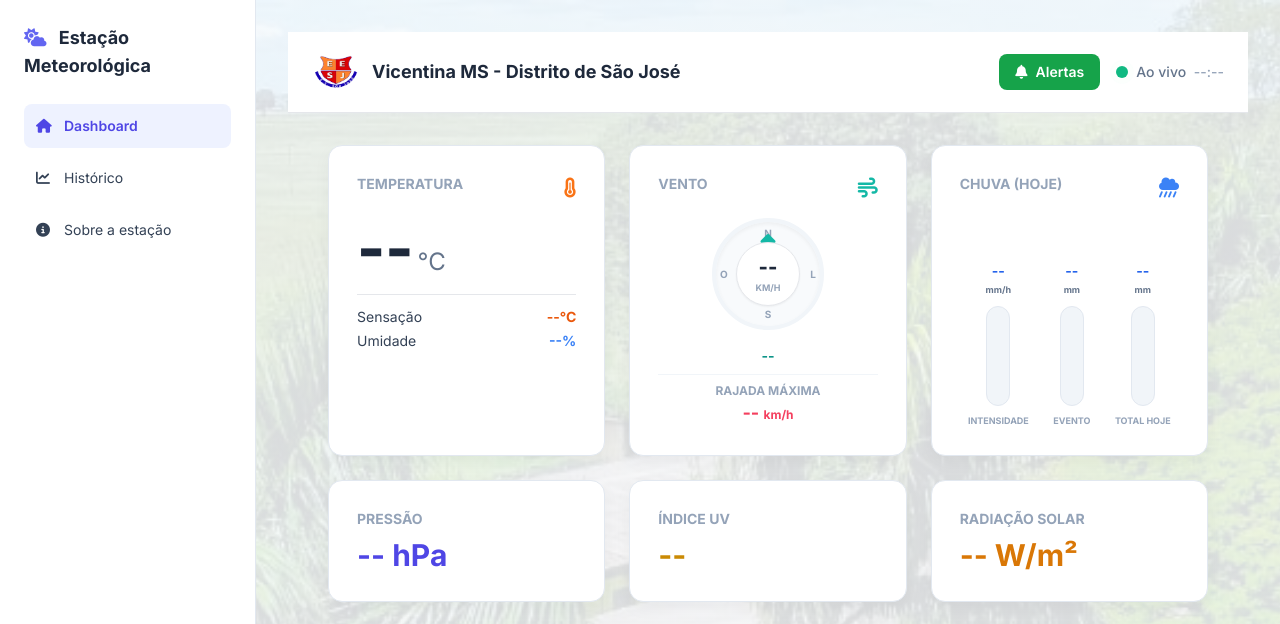
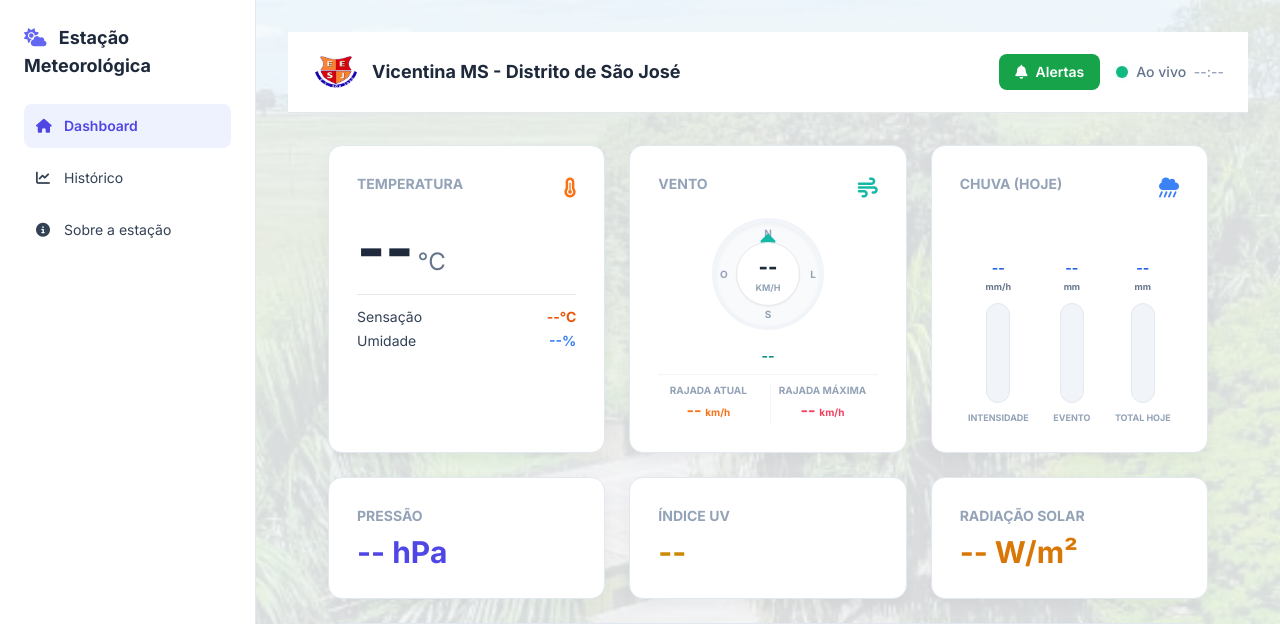
Before and after one commit to rodrigoraa/EstacaoEmPython, a Flask app: page / in a window 1280 px wide. Shown: the top 624 px of the page. Run offline with Flask 3, Linux system fonts and the light colour scheme; data that the repository does not hold is empty; parts of the project's set-up code (start-up, migrations or seed data) failed here and were passed over; some libraries are stand-ins or nearby versions.

Commit message:
Atualização exibição da rajda

```diff
--- a/estacao/routes/api.py
+++ b/estacao/routes/api.py
@@ -82,7 +82,8 @@ def api_clima():
             "uv": row["uv"],
             "radiacao": row["radiacao"],
             "vento_atual": row["vento_vel"],
-            "vento_rajada": rajada_do_dia,  # <--- ENVIADO PARA A BÚSSOLA
+            "vento_rajada": row["vento_rajada"],
+            "vento_rajada_max": rajada_do_dia,
             "vento_dir": row["vento_dir"],
             "chuva_rate": row["chuva_rate"],
             "chuva_evento": row["chuva_evento"],
--- a/estacao/templates/index.html
+++ b/estacao/templates/index.html
@@ -148,7 +148,6 @@
               class="text-xl font-extrabold text-slate-800"
               >--</span
             >
-
             <span class="text-[9px] font-bold text-slate-400 uppercase"
               >km/h</span
             >
@@ -163,15 +162,28 @@
             --
           </p>
 
-          <div class="mt-2 pt-2 border-t border-slate-100">
-            <p class="text-xs font-bold text-slate-400 uppercase">
-              Rajada Máxima
-            </p>
+          <div
+            class="mt-2 pt-2 border-t border-slate-100 flex justify-around w-full"
+          >
+            <div class="text-center">
+              <p class="text-[10px] font-bold text-slate-400 uppercase">
+                Rajada Atual
+              </p>
+              <p class="text-base font-bold text-orange-500">
+                <span id="val-vento-rajada">--</span>
+                <span class="text-[10px]">km/h</span>
+              </p>
+            </div>
 
-            <p class="text-lg font-bold text-rose-500">
-              <span id="val-vento-rajada">--</span>
-              <span class="text-xs">km/h</span>
-            </p>
+            <div class="text-center border-l border-slate-100 pl-2">
+              <p class="text-[10px] font-bold text-slate-400 uppercase">
+                Rajada Máxima
+              </p>
+              <p class="text-base font-bold text-rose-500">
+                <span id="val-vento-rajada-max">--</span>
+                <span class="text-[10px]">km/h</span>
+              </p>
+            </div>
           </div>
         </div>
       </div>
@@ -374,6 +386,8 @@
             data.vento_atual;
           document.getElementById("val-vento-rajada").innerText =
             data.vento_rajada;
+          document.getElementById("val-vento-rajada-max").innerText =
+            data.vento_rajada_max;
           document.getElementById("txt-direcao-vento").innerText =
             obterDirecaoExtenso(data.vento_dir);
           document.getElementById("icone-bussola").style.transform =
@@ -581,7 +595,7 @@
       });
   }
 
-  let chartRecordes; // Adicione isso no topo onde você declara as variáveis dos gráficos, se quiser
+  let chartRecordes;
 
   // GRÁFICO DE RECORDES (MÁXIMAS DO MÊS)
   function renderizarGraficoRecordes() {
```
